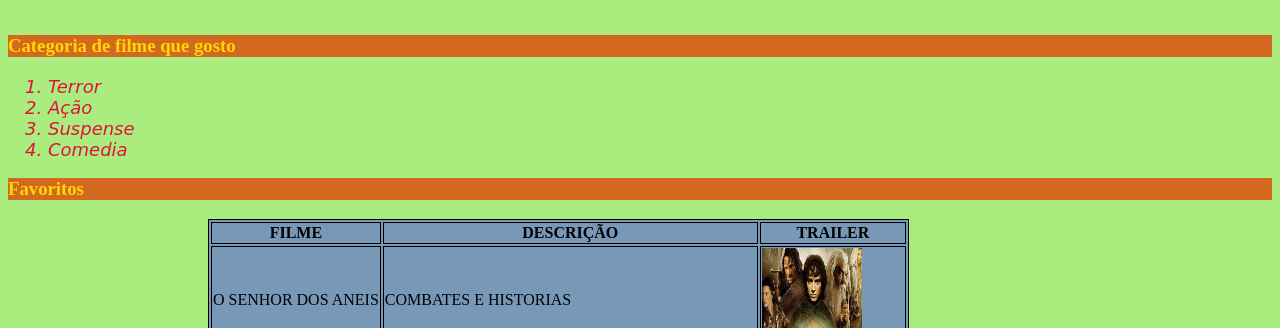
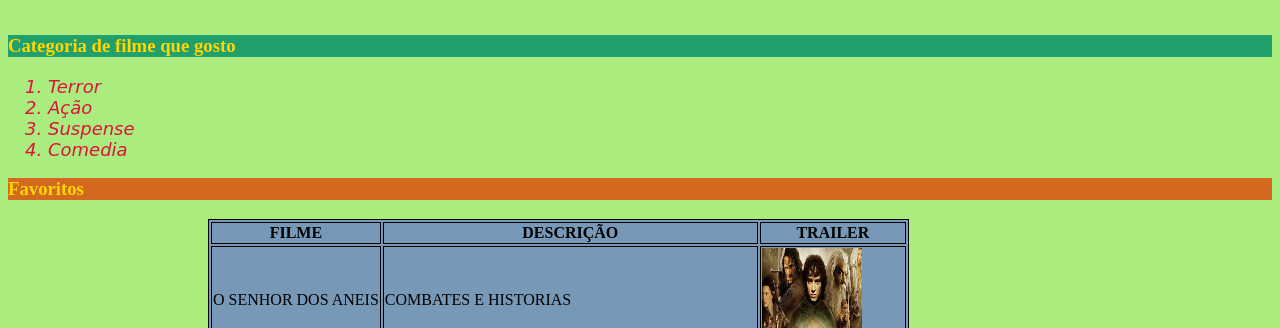
Before and after one commit to sifontesj23/aula1git, a plain HTML site: page SiteSobreMim/SiteSobreMim.html in a window 1280 px wide. Shown: the part 623-951 px from the top of the page. Drawn offline with Linux system fonts and the light colour scheme.

Commit message:
mude color de classe_h3

```diff
--- a/SiteSobreMim/style.css
+++ b/SiteSobreMim/style.css
@@ -84,7 +84,7 @@ h4{
 
 .classe_h3{
     color: gold;
-    background-color: chocolate;
+    background-color: rgb(33, 160, 107);
 
 }
 #lista1{
```
